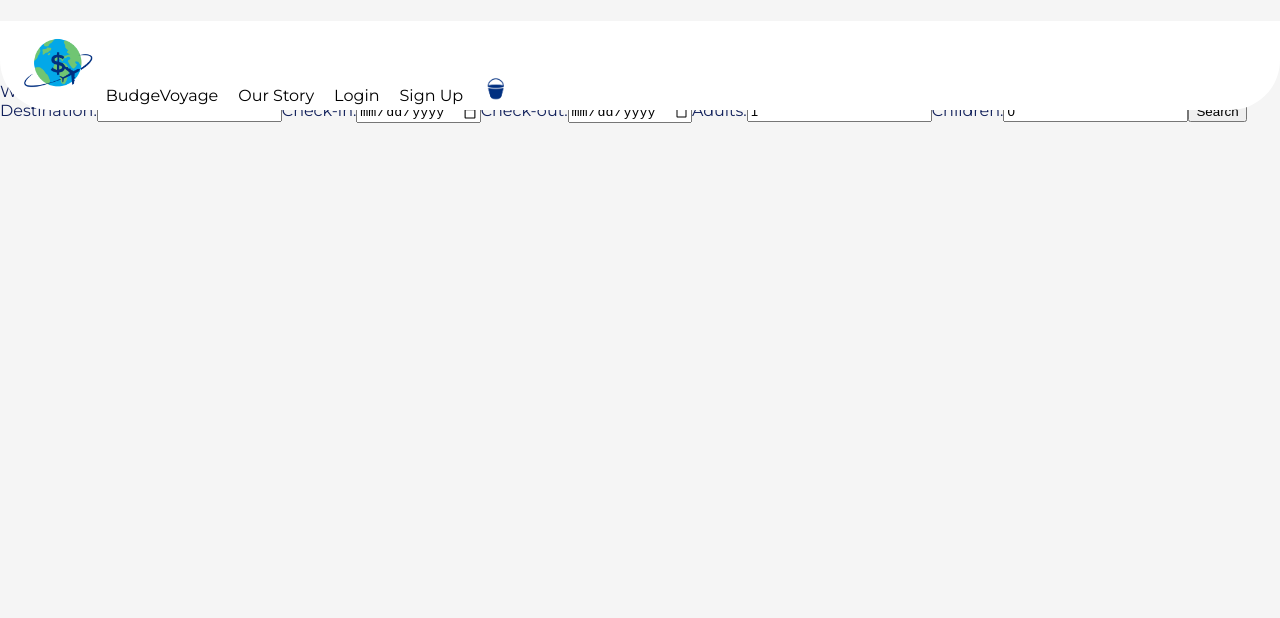
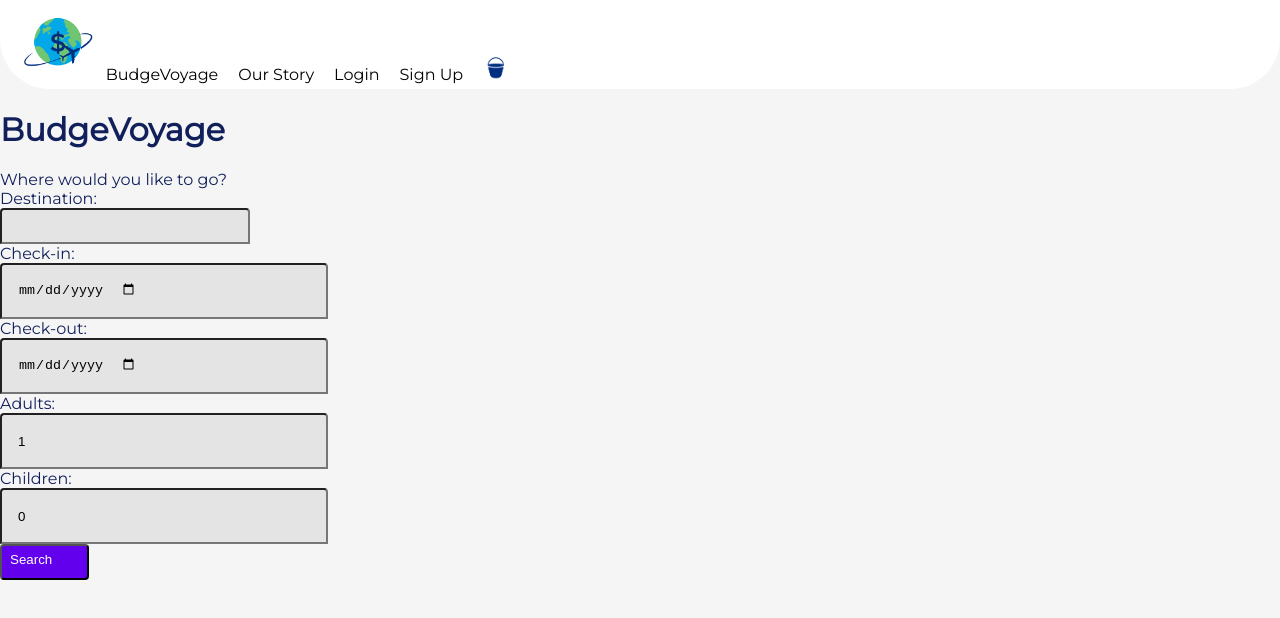
Before and after one commit to FSA-CAP-Team-8/BudgeVoyage, a React app: page /search in a window 1280 px wide. Built offline with nearby package versions, Linux system fonts and the light colour scheme; some packages are replaced by stand-ins of ours; no server answers.

Commit message:
using dummy data to improve styling

```diff
--- a/client/features/Airbnb/Airbnb.js
+++ b/client/features/Airbnb/Airbnb.js
@@ -1,41 +1,90 @@
+// import React from "react";
+// import { useEffect } from "react";
+// import { useSelector, useDispatch } from "react-redux";
+// import { fetchAirbnbListings } from "./airSlice";
+
+// const Airbnb = ({ destination, checkin, checkout, adults }) => {
+//   const dispatch = useDispatch();
+//   const airbnb = useSelector((state) => state.airbnb);
+
+//   useEffect(() => {
+//     dispatch(
+//       fetchAirbnbListings({
+//         destination: destination,
+//         checkin: checkin,
+//         checkout: checkout,
+//         adults: adults,
+//       })
+//     );
+//   }, [dispatch, destination, checkin, checkout, adults]);
+
+//   return (
+//     <>
+//       <div>
+//         <h2>Airbnb</h2>
+//         {airbnb.results && (
+//           <div className="apiResults">
+//             {airbnb.results.map((result, index) => (
+//               <div key={`result-${index}`}>
+//                 <div className="resultsCards">
+//                   <img
+//                     src={result.images[0]}
+//                     alt="airbnbImages"
+//                     style={{ width: "300px", height: "225px" }}
+//                   />
+//                   <a
+//                     href={result.deeplink}
+//                     target="_blank"
+//                     rel="noopener noreferrer"
+//                   >
+//                     {" "}
+//                     <div>{result.name}</div>
+//                   </a>
+//                   <li>Type: {result.type}</li>{" "}
+//                   <li>Total Price: ${result.price.total}</li>{" "}
+//                 </div>
+//               </div>
+//             ))}
+//           </div>
+//         )}
+//       </div>
+//     </>
+//   );
+// };
+
+// export default Airbnb;
+
 import React from "react";
-import { useEffect } from "react";
-import { useSelector, useDispatch } from "react-redux";
-import { fetchAirbnbListings } from "./airSlice";
 
-const Airbnb = ({
-  destination,
-  checkin,
-  checkout,
-  adults,
-  children,
-  childAges,
-}) => {
-  const dispatch = useDispatch();
-  const airbnb = useSelector((state) => state.airbnb);
-
-  useEffect(() => {
-    dispatch(
-      fetchAirbnbListings({
-        location: destination,
-        checkin: checkin,
-        checkout: checkout,
-        adults: adults,
-        children: children,
-        childAges: childAges,
-      })
-    );
-  }, [dispatch, destination, checkin, checkout, adults, children, childAges]);
+const Airbnb = () => {
+  const dummyData = [
+    {
+      name: "Airbnb Listing A",
+      images: ["https://example.com/airbnb-a.jpg"],
+      deeplink: "https://example.com/airbnb-a",
+      type: "Entire Home",
+      price: {
+        total: 200,
+      },
+    },
+    {
+      name: "Airbnb Listing B",
+      images: ["https://example.com/airbnb-b.jpg"],
+      deeplink: "https://example.com/airbnb-b",
+      type: "Private Room",
+      price: {
+        total: 100,
+      },
+    },
+  ];
 
   return (
-    <>
-      <div>
+    <div className="component">
       <h2>Airbnb</h2>
-        {airbnb.results && (
-          <div>
-            {airbnb.results.map((result, index) => (
+      <div className="apiResults">
+        {dummyData.map((result, index) => (
           <div key={`result-${index}`}>
-                <div>
+            <div className="resultsCards">
               <img
                 src={result.images[0]}
                 alt="airbnbImages"
@@ -49,17 +98,13 @@ const Airbnb = ({
                 {" "}
                 <div>{result.name}</div>
               </a>
-                  <li>Bedrooms: {result.bedrooms}</li>{" "}
-                  <li>Bathrooms: {result.bathrooms}</li>{" "}
-                  <li>Rate: ${result.price.rate} nightly</li>{" "}
-                  <li>Amenities: {result.previewAmenities.join(", ")}</li>{" "}
+              <li>Type: {result.type}</li>{" "}
+              <li>Total Price: ${result.price.total}</li>{" "}
             </div>
           </div>
         ))}
       </div>
-        )}
     </div>
-    </>
   );
 };
 
--- a/client/features/Airbnb/airSlice.js
+++ b/client/features/Airbnb/airSlice.js
@@ -4,7 +4,7 @@ import { XRAPIDAPIKEY } from "../../secrets";
 
 export const fetchAirbnbListings = createAsyncThunk(
   "airbnb/fetch",
-  async ({ destination, checkin, checkout, adults, children }) => {
+  async ({ destination, checkin, checkout, adults }) => {
     const options = {
       method: "GET",
       url: "https://airbnb13.p.rapidapi.com/search-location",
@@ -13,7 +13,6 @@ export const fetchAirbnbListings = createAsyncThunk(
         checkin: checkin,
         checkout: checkout,
         adults: adults,
-        children: children,
         page: "1",
         currency: "USD",
       },
--- a/client/features/Hotels/Hotel.js
+++ b/client/features/Hotels/Hotel.js
@@ -1,82 +1,181 @@
+// import React from "react";
+// import { useEffect } from "react";
+// import { useSelector, useDispatch } from "react-redux";
+// import { fetchHotelID, fetchHotelPrices } from "./hotelIDSlice";
+
+// const Hotel = ({
+//   destination,
+//   checkin,
+//   checkout,
+//   adults,
+//   children,
+//   childAges,
+// }) => {
+//   const dispatch = useDispatch();
+//   const hotelID = useSelector((state) => state.hotelID.data);
+//   const error = useSelector((state) => state.hotelID.error);
+
+//   useEffect(() => {
+//     dispatch(
+//       fetchHotelID({
+//         destination: destination,
+//       })
+//     );
+//   }, [dispatch, destination]);
+
+//   useEffect(() => {
+//     if (hotelID) {
+//       hotelID.forEach((hotel) => {
+//         dispatch(
+//           fetchHotelPrices({
+//             dest_id: hotel.dest_id,
+//             checkin: checkin,
+//             checkout: checkout,
+//             adults: adults,
+//             children: children,
+//             childAges: childAges,
+//           })
+//         );
+//       });
+//     }
+//   }, [hotelID, dispatch, checkin, checkout, adults, childAges]);
+
+//   return (
+//     <>
+//       <div>
+//         <h2>Hotels</h2>
+//         {error && <p>Error: {error}</p>}
+//         {hotelID && (
+//           <div className="apiResults">
+//             {hotelID.map((result) => (
+//               <div key={result.dest_id}>
+//                 <div>
+//                   {result.prices && result.prices.results && (
+//                     <div>
+//                       {result.prices.results.map((priceResult) => (
+//                         <div key={priceResult.id}>
+//                           <div className="resultsCards">
+//                             <img
+//                               src={priceResult.photoMainUrl}
+//                               alt="hotelImages"
+//                               style={{ width: "300px", height: "225px" }}
+//                             />
+//                             <div>Hotel Name: {priceResult.name}</div>
+//                             <div>
+//                               Total Price: $
+//                               {priceResult.priceBreakdown.grossPrice.value}
+//                             </div>
+//                           </div>
+//                         </div>
+//                       ))}
+//                     </div>
+//                   )}
+//                 </div>
+//               </div>
+//             ))}
+//           </div>
+//         )}
+//       </div>
+//     </>
+//   );
+// };
+
+// export default Hotel;
+
 import React from "react";
-import { useEffect } from "react";
-import { useSelector, useDispatch } from "react-redux";
-import { fetchHotelID, fetchHotelPrices } from "./hotelIDSlice";
 
-const Hotel = ({
-  destination,
-  checkin,
-  checkout,
-  adults,
-  children,
-  childAges,
-}) => {
-  const dispatch = useDispatch();
-  const hotelID = useSelector((state) => state.hotelID.data);
-  const error = useSelector((state) => state.hotelID.error);
-
-  useEffect(() => {
-    dispatch(
-      fetchHotelID({
-        destination: destination,
-      })
-    );
-  }, [dispatch, destination]);
-
-  useEffect(() => {
-    if (hotelID) {
-      hotelID.forEach((hotel) => {
-        dispatch(
-          fetchHotelPrices({
-            dest_id: hotel.dest_id,
-            checkin: checkin,
-            checkout: checkout,
-            adults: adults,
-            children: children,
-            childAges: childAges,
-          })
-        );
-      });
-    }
-  }, [hotelID, dispatch, checkin, checkout, adults, childAges]);
+const Hotel = () => {
+  const dummyData = [
+    {
+      dest_id: 1,
+      prices: {
+        results: [
+          {
+            id: 1,
+            name: "Hotel A",
+            photoMainUrl: "https://example.com/hotel-a.jpg",
+            priceBreakdown: {
+              grossPrice: {
+                value: 100,
+                currency: "USD",
+              },
+            },
+          },
+          {
+            id: 2,
+            name: "Hotel B",
+            photoMainUrl: "https://example.com/hotel-b.jpg",
+            priceBreakdown: {
+              grossPrice: {
+                value: 150,
+                currency: "USD",
+              },
+            },
+          },
+        ],
+      },
+    },
+    {
+      dest_id: 2,
+      prices: {
+        results: [
+          {
+            id: 3,
+            name: "Hotel C",
+            photoMainUrl: "https://example.com/hotel-c.jpg",
+            priceBreakdown: {
+              grossPrice: {
+                value: 120,
+                currency: "USD",
+              },
+            },
+          },
+          {
+            id: 4,
+            name: "Hotel D",
+            photoMainUrl: "https://example.com/hotel-d.jpg",
+            priceBreakdown: {
+              grossPrice: {
+                value: 200,
+                currency: "USD",
+              },
+            },
+          },
+        ],
+      },
+    },
+  ];
 
   return (
-    <>
-      <div>
+    <div className="component">
       <h2>Hotels</h2>
-        {error && <p>Error: {error}</p>}
-        {hotelID && (
-          <div>
-            {hotelID.map((result) => (
+      <div className="apiResults">
+        {dummyData.map((result) => (
           <div key={result.dest_id}>
-                <div>
-                  {/* <div>Dest_ID: {result.dest_id}</div>{" "}
-                  <div>City_name: {result.city_name}</div>{" "} */}
-                  {/* <div>region: {result.region}</div>{" "}
-                  <div>cc1: {result.cc1}</div>{" "} */}
             {result.prices && result.prices.results && (
               <div>
                 {result.prices.results.map((priceResult) => (
                   <div key={priceResult.id}>
-                          <div>Hotel Name: {priceResult.name}</div>
-                          <div>
+                    <div className="resultsCards">
                       <img
                         src={priceResult.photoMainUrl}
                         alt="hotelImages"
                         style={{ width: "300px", height: "225px" }}
                       />
+                      <div>Hotel Name: {priceResult.name}</div>
+                      <div>
+                        Total Price: $
+                        {priceResult.priceBreakdown.grossPrice.value}
+                      </div>
                     </div>
                   </div>
                 ))}
               </div>
             )}
           </div>
-              </div>
         ))}
       </div>
-        )}
     </div>
-    </>
   );
 };
 
--- a/client/features/Search/Search.js
+++ b/client/features/Search/Search.js
@@ -43,11 +43,11 @@ const Search = () => {
   };
 
   return (
-    <div>
+    <div className="mainSearch">
       <h1 id="title">BudgeVoyage</h1>
       <div>Where would you like to go?</div>
 
-      <form onSubmit={handleSubmit}>
+      <form onSubmit={handleSubmit} className="mainForm">
         <label htmlFor="destination">Destination:</label>
         <input
           type="text"
@@ -123,8 +123,6 @@ const Search = () => {
             checkin={checkin}
             checkout={checkout}
             adults={adults}
-            children={children}
-            childAges={childAges}
           />
         </>
       )}
--- a/public/style.css
+++ b/public/style.css
@@ -1,4 +1,4 @@
-@import url('https://fonts.googleapis.com/css2?family=Montserrat:wght@300;400&display=swap');
+@import url("https://fonts.googleapis.com/css2?family=Montserrat:wght@300;400&display=swap");
 
 * {
   box-sizing: border-box;
@@ -8,8 +8,8 @@ body {
   margin: 0;
   background: whitesmoke;
   background-size: cover;
-  font-family:'Montserrat', sans-serif;
-  color: rgb(17, 32, 91);;
+  font-family: "Montserrat", sans-serif;
+  color: rgb(17, 32, 91);
 }
 
 .cards {
@@ -69,16 +69,16 @@ video {
 }
 
 header {
-  display:flex;
+  display: flex;
   align-items: center;
   justify-content: space-between;
-	background:white;
-	position: fixed;
+  background: white;
+  position: relative;
   width: 100%;
   text-align: center;
   color: black;
-	padding: .3em;
-  z-index:1;
+  padding: 0.3em;
+  z-index: 1;
   border-bottom-left-radius: 50px;
   border-bottom-right-radius: 50px;
 }
@@ -95,11 +95,10 @@ nav a {
   padding-top: 0%;
 }
 
-
 /* our story */
 .ourstory {
   display: flex;
-  color: rgb(17, 32, 91);;
+  color: rgb(17, 32, 91);
   padding-top: 3em;
   padding-left: 1em;
   font-size: 35px;
@@ -131,7 +130,7 @@ nav a {
   margin-left: 1em;
 }
 
-.arrow{
+.arrow {
   width: 200px;
   height: 200px;
   margin-left: 1em;
@@ -150,9 +149,9 @@ nav a {
 
 /* bucketkist */
 
-.bucketlist{
+.bucketlist {
   display: flex;
-  color: rgb(17, 32, 91);;
+  color: rgb(17, 32, 91);
   padding-top: 3.5em;
   padding-left: 1em;
   font-size: 20px;
@@ -166,3 +165,81 @@ nav a {
   padding-left: 1em;
   font-size: 15px;
 }
+
+/* Search Component */
+
+.mainForm {
+  display: flex;
+  flex-direction: column;
+}
+
+.mainForm input:nth-child(2) {
+  width: 250px;
+  height: 25px;
+}
+
+.mainForm input,
+button {
+  display: flex;
+  flex-direction: column;
+  align-items: flex-start;
+  padding: 0px;
+  gap: 10px;
+}
+
+.mainForm input {
+  /* Auto layout */
+
+  display: flex;
+  flex-direction: row;
+  align-items: flex-start;
+  padding: 16px;
+  gap: 14px;
+
+  width: 328px;
+  height: 56px;
+
+  /* Surface overlay */
+
+  background: rgba(33, 33, 33, 0.08);
+  border-radius: 4px 4px 0px 0px;
+
+  /* Inside auto layout */
+
+  flex: none;
+  order: 0;
+  align-self: stretch;
+  flex-grow: 0;
+}
+
+.mainForm button {
+  /* 3. Contained/A. Text */
+
+  /* Auto layout */
+
+  display: flex;
+  flex-direction: row;
+  align-items: flex-start;
+  padding: 6px 6px 6px 8px;
+
+  width: 89px;
+  height: 36px;
+
+  /* 01. Primary/500 */
+
+  background: #6200ee;
+  color: white;
+  border-radius: 4px;
+}
+
+.apiResults {
+  display: flex;
+  flex-direction: row;
+  flex-wrap: wrap;
+  gap: 60px;
+}
+
+.resultsCards {
+  border: black solid 5px;
+  gap: 30px;
+}
```
Also changed, not shown: 1 other file. Lines whose indentation alone changed are shown as unchanged.
